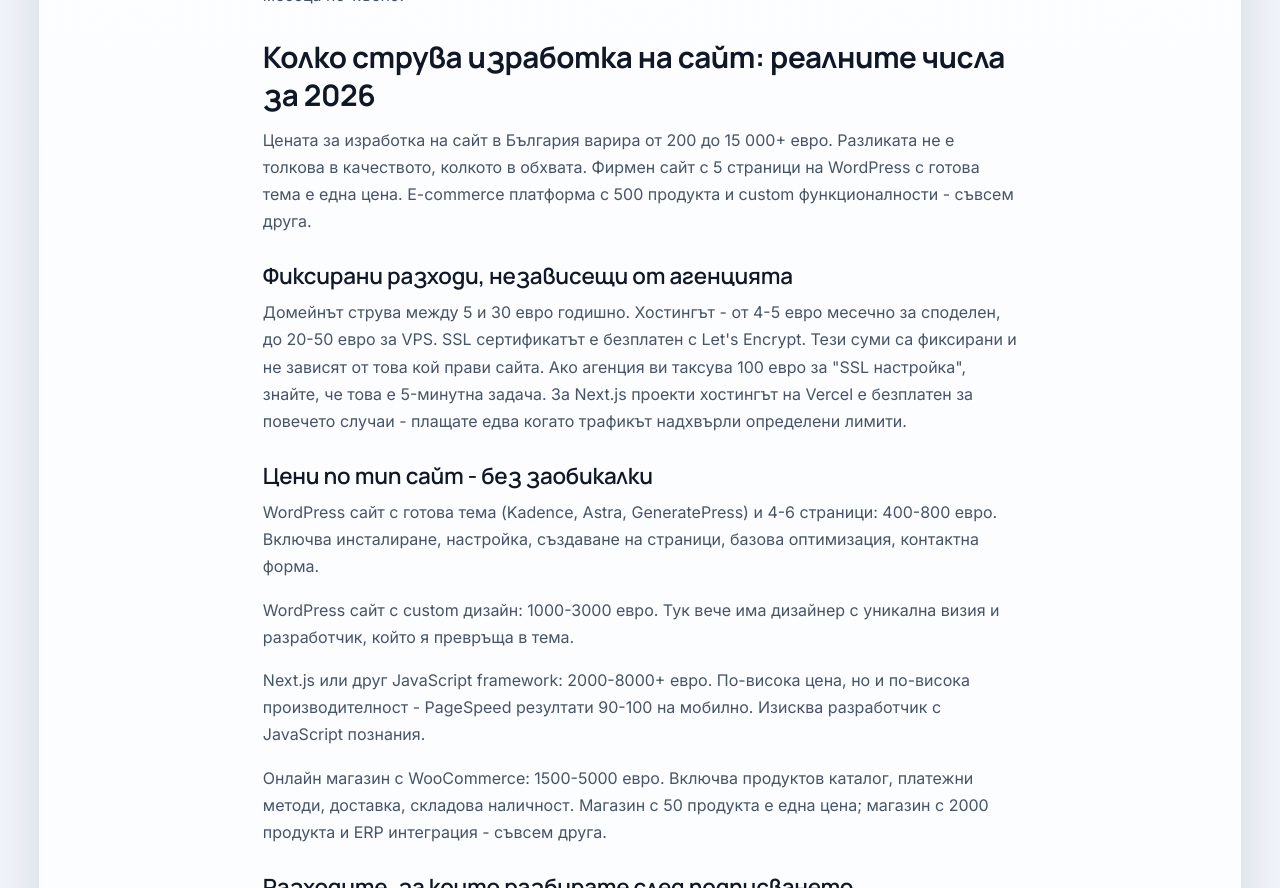
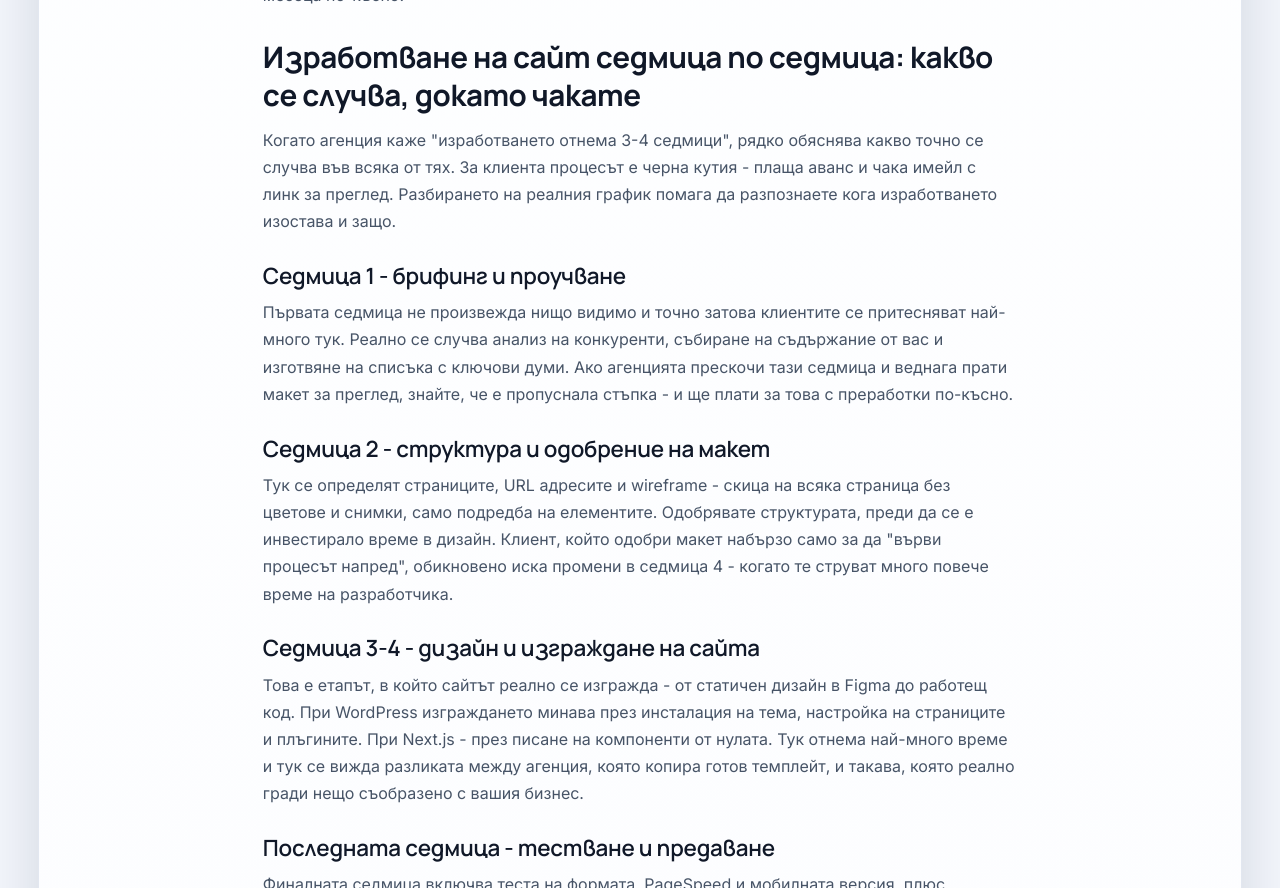
Before and after one commit to inweblife/inweblife, a Next.js app: page /izrabotka-na-sait in a window 1280 px wide. Shown: the part 2820-3708 px from the top of the page. Built offline with nearby package versions, Linux system fonts and the light colour scheme; no server answers.

Commit message:
Update izrabotka-na-sait.js

```diff
--- a/pages/izrabotka-na-sait.js
+++ b/pages/izrabotka-na-sait.js
@@ -124,7 +124,7 @@ const IzrabotkaNaSait = () => {
           </section>
 
           <section>
-            <h2>Какво реално включва изработка на сайт - и какво агенциите пропускат</h2>
+            <h2>Как се прави сайт: какво реално включва изработката и какво агенциите пропускат</h2>
             <p>
               Изработката на сайт минава през четири етапа. Когато агенция ви каже
               &quot;правим сайта за 2 седмици&quot;, тя говори само за третия. Първите два - по-важните -
@@ -209,6 +209,57 @@ const IzrabotkaNaSait = () => {
               спестява седмици проблеми. Най-честата грешка: сайтът е публикуван с включено
               &quot;Discourage search engines from indexing this site&quot; в WordPress - и собственикът се
               чуди защо не излиза в Google три месеца по-късно.
+            </p>
+          </section>
+
+          <section>
+            <h2>Изработване на сайт седмица по седмица: какво се случва, докато чакате</h2>
+            <p>
+              Когато агенция каже &quot;изработването отнема 3-4 седмици&quot;, рядко обяснява какво
+              точно се случва във всяка от тях. За клиента процесът е черна кутия - плаща аванс
+              и чака имейл с линк за преглед. Разбирането на реалния график помага да разпознаете
+              кога изработването изостава и защо.
+            </p>
+
+            <h3>Седмица 1 - брифинг и проучване</h3>
+            <p>
+              Първата седмица не произвежда нищо видимо и точно затова клиентите се притесняват
+              най-много тук. Реално се случва анализ на конкуренти, събиране на съдържание от вас
+              и изготвяне на списъка с ключови думи. Ако агенцията прескочи тази седмица и веднага
+              прати макет за преглед, знайте, че е пропуснала стъпка - и ще плати за това с
+              преработки по-късно.
+            </p>
+
+            <h3>Седмица 2 - структура и одобрение на макет</h3>
+            <p>
+              Тук се определят страниците, URL адресите и wireframe - скица на всяка страница без
+              цветове и снимки, само подредба на елементите. Одобрявате структурата, преди да се
+              е инвестирало време в дизайн. Клиент, който одобри макет набързо само за да
+              &quot;върви процесът напред&quot;, обикновено иска промени в седмица 4 - когато те струват
+              много повече време на разработчика.
+            </p>
+
+            <h3>Седмица 3-4 - дизайн и изграждане на сайта</h3>
+            <p>
+              Това е етапът, в който сайтът реално се изгражда - от статичен дизайн в Figma до
+              работещ код. При WordPress изграждането минава през инсталация на тема, настройка на
+              страниците и плъгините. При Next.js - през писане на компоненти от нулата. Тук
+              отнема най-много време и тук се вижда разликата между агенция, която копира готов
+              темплейт, и такава, която реално гради нещо съобразено с вашия бизнес.
+            </p>
+
+            <h3>Последната седмица - тестване и предаване</h3>
+            <p>
+              Финалната седмица включва теста на формата, PageSpeed и мобилната версия, плюс
+              предаването: достъп до домейн, хостинг, административен панел. Именно тук изниква
+              въпросът на чие име е регистриран домейнът, който разгледахме в секцията за оценка
+              на офертата.
+            </p>
+            <p>
+              Ако бизнесът ви изисква не един, а няколко сайта - например франчайз с отделна
+              страница за всеки обект, или няколко бранда под една компания - изработването на
+              сайтове в такъв мащаб следва същите четири етапа, но с удължен график и нужда от
+              шаблонизирана система, която ускорява всеки следващ сайт след първия.
             </p>
           </section>
 
```
